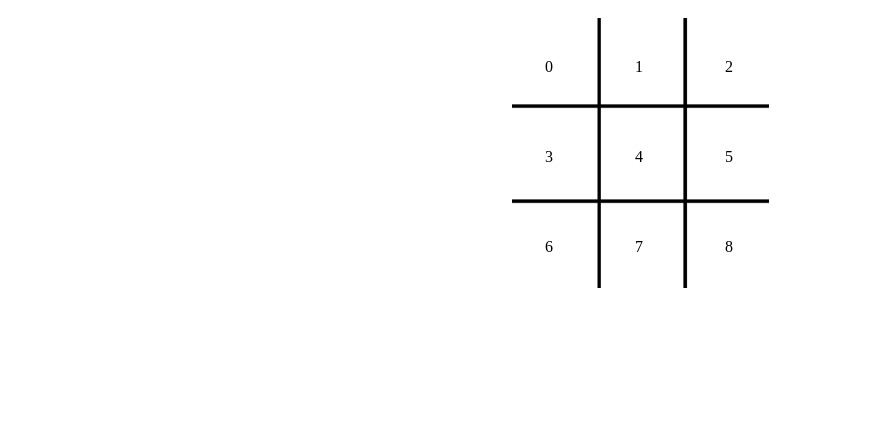
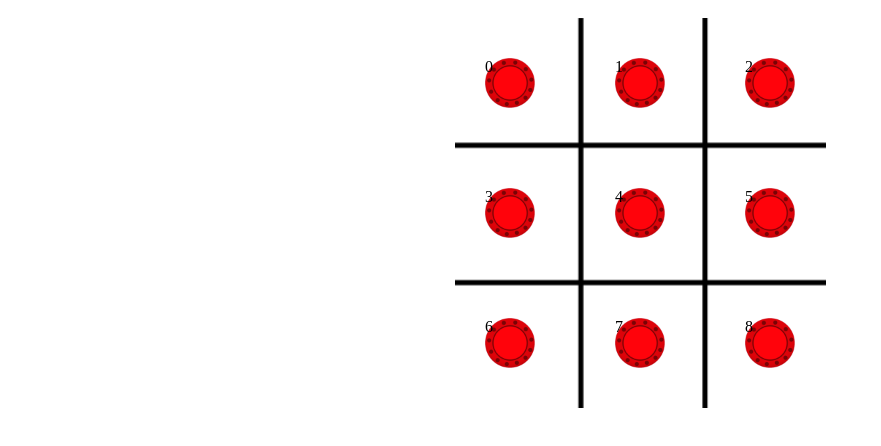
Before and after one commit to JicksonHD/CSC443_Assg3_TicTacToe, a plain HTML site: page index.html in a window 1280 px wide. Shown: the part 48-494 px from the top of the page, without its empty margins (0-881 px from the left). Drawn offline with Linux system fonts and the light colour scheme.

Commit message:
Added photos to grid based on position

```diff
--- a/index.css
+++ b/index.css
@@ -28,7 +28,11 @@
 }
 
 .cell{
-  width: 10px;
-  height: 10px;
+  background-image: url(./red.png);
+  background-size: contain;
+  background-position: center;
+  background-repeat: no-repeat;
+  width: 50px;
+  height: 50px;
   margin: 40px;
 }
--- a/index.html
+++ b/index.html
@@ -11,21 +11,21 @@
 
     <div class="grid-container">
         <div class="row">
-            <div id="pos0" class="cell" onclick="setImg()">0</div>
-            <div id="pos1" class="cell" onclick="setImg()">1</div>
-            <div id="pos2" class="cell" onclick="setImg()">2</div>
+            <div id="0" class="cell" onclick="setImg(0)">0</div>
+            <div id="1" class="cell" onclick="setImg(1)">1</div>
+            <div id="2" class="cell" onclick="setImg(2)">2</div>
         </div>
 
         <div class="row">
             <div id="3" class="cell" onclick="setImg(3)">3</div>
-            <div id="4" class="cell" onclick="setImg()">4</div>
-            <div id="5" class="cell" onclick="setImg()">5</div>
+            <div id="4" class="cell" onclick="setImg(4)">4</div>
+            <div id="5" class="cell" onclick="setImg(5)">5</div>
         </div>
 
         <div class="row">
-            <div id="6" class="cell" onclick="setImg()">6</div>
-            <div id="7" class="cell" onclick="setImg()">7</div>
-            <div id="8" class="cell" onclick="setImg()">8</div>
+            <div id="6" class="cell" onclick="setImg(6)">6</div>
+            <div id="7" class="cell" onclick="setImg(7)">7</div>
+            <div id="8" class="cell" onclick="setImg(8)">8</div>
         </div>
     </div>
 
--- a/index.js
+++ b/index.js
@@ -6,6 +6,6 @@ const cells = document.querySelectorAll('.cell');
 function setImg(id){
 
     let pos = document.getElementById(id);
-    console.log("I clicked on position: " + pos.innerHTML);
+    console.log("I clicked on position: " + pos.innerText);
 
 }
```
